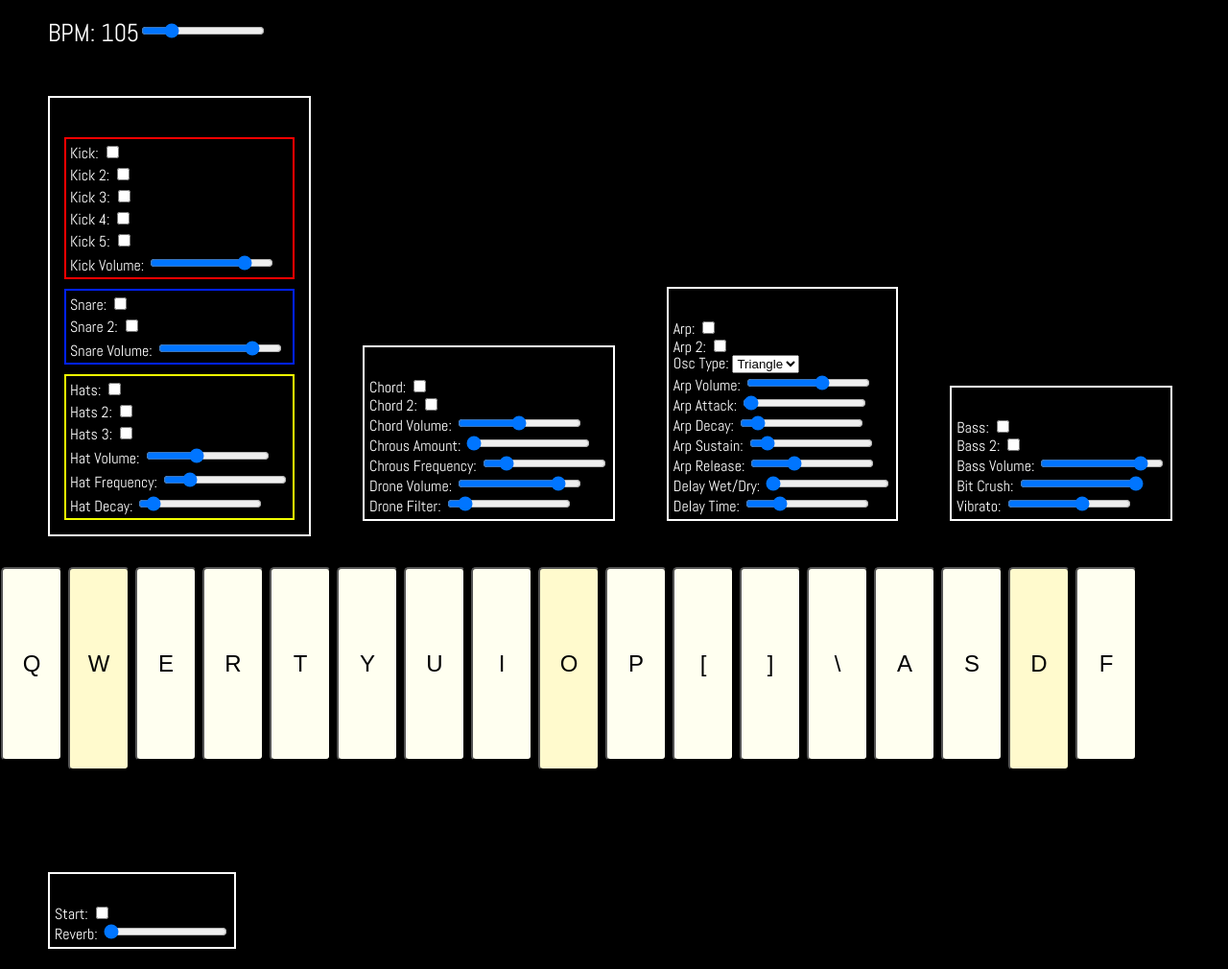
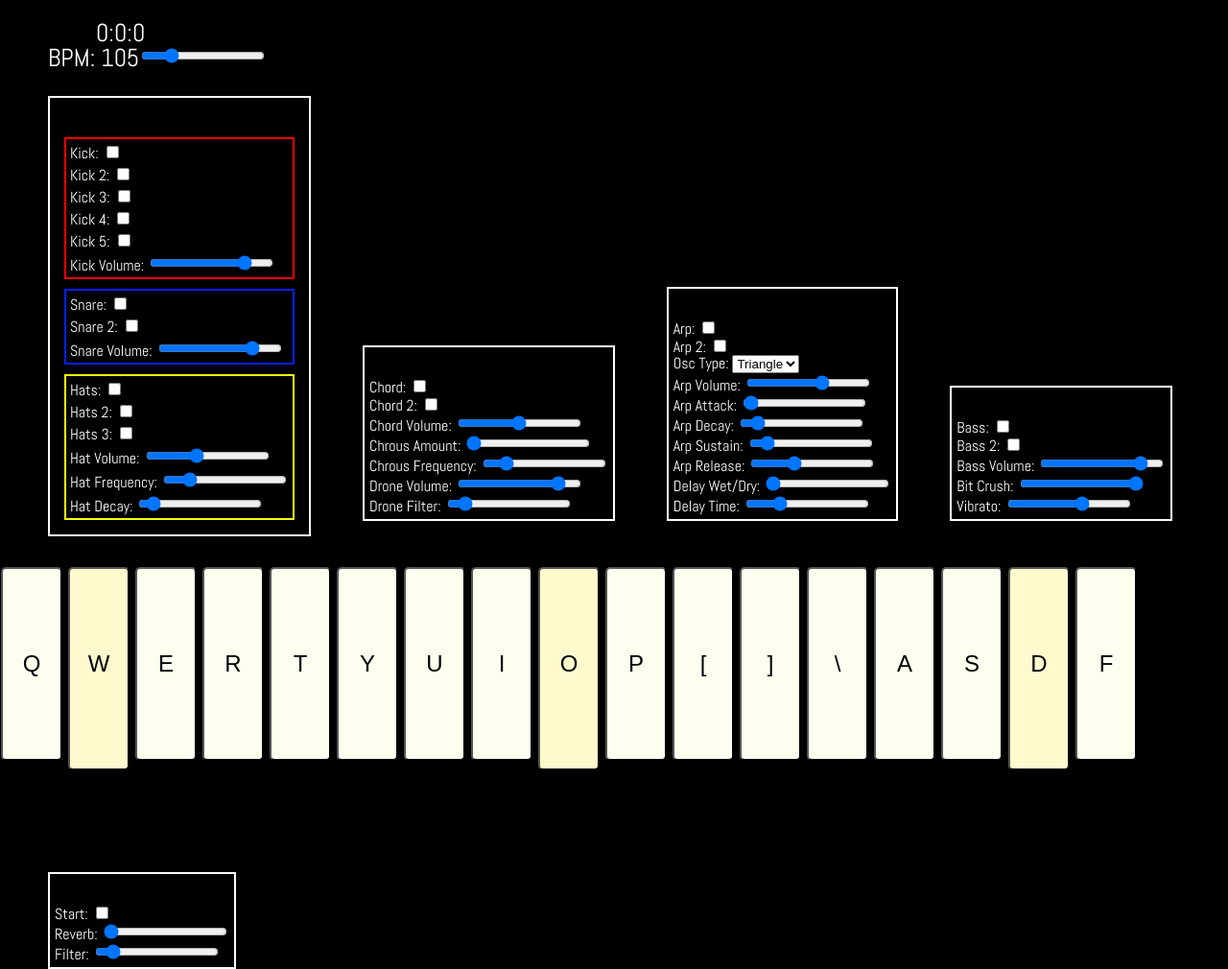
Before and after one commit to keitheck/Loopty-Loop, a PHP site: page / in a window 1280 px wide. Shown: the part 153-1163 px from the top of the page at 96% size. Before the commit the page ends 1142 px from the top, so only its background shows below. Run offline with PHP 8.4, Linux system fonts and the light colour scheme.

Commit message:
transport display

```diff
--- a/app.js
+++ b/app.js
@@ -1,5 +1,14 @@
 'use strict';
 
+//transport display
+//#################################################
+
+
+function updateTime(){
+  requestAnimationFrame(updateTime)
+
+  document.querySelector('#transport').textContent = Tone.Transport.position.split('.')[0];
+}
 //Play slash pause. actually really activates global transport
 //************************************************************************
 
@@ -13,6 +22,9 @@ document.querySelector('.global_transport').addEventListener('change', function(
 
   if (e.target.checked){
     Tone.Transport.start('+0.1');
+    updateTime();
+
+
 
 
   } else {
@@ -30,6 +42,8 @@ document.querySelector('.global_transport').addEventListener('change', function(
 //*************************************************************************************
 var globalReverb = new Tone.JCReverb(0.0)
 
+var filter = new Tone.Filter(200, "highpass")
+
 //Local Effect Declaration
 //***************************************************************************************
 var crushBass = new Tone.BitCrusher()
@@ -42,12 +56,14 @@ var filterDrone = new Tone.AutoFilter().start();
 
 var bassVibrato = new Tone.Vibrato()
 
+
+
 //kickDrum
 //************************************************************************
 
 var kickDrum = new Tone.MembraneSynth()
 
-kickDrum.chain(globalReverb, Tone.Master)
+kickDrum.chain(globalReverb, filter, Tone.Master)
 
 
 var kickOne = new Tone.Loop(function(time){
@@ -126,7 +142,7 @@ document.querySelector('.kick_5').addEventListener('change', function(e){
 //****************************************************************************
 var snare = new Tone.NoiseSynth()
 
-snare.chain(globalReverb, Tone.Master)
+snare.chain(globalReverb, filter, Tone.Master)
 
 var snareOne = new Tone.Loop(function(time){
 	snare.triggerAttackRelease("2n", time)
@@ -179,7 +195,7 @@ octaves  : 1.5
 
 )
 
-hats.chain(globalReverb, Tone.Master)
+hats.chain(globalReverb, filter, Tone.Master)
 
 hats.volume.value = -20;
 
@@ -233,7 +249,7 @@ document.querySelector('.hat_3').addEventListener('change', function(e){
 
 var polySynth = new Tone.PolySynth(4, Tone.Synth)
 
-polySynth.chain(chorusChord, globalReverb, Tone.Master)
+polySynth.chain(chorusChord, globalReverb, filter, Tone.Master)
 
 
 
@@ -276,7 +292,7 @@ document.querySelector('.chord_2').addEventListener('change', function(e){
 
 var arp = new Tone.Synth()
 
-arp.chain(delayArp, globalReverb, Tone.Master)
+arp.chain(delayArp, globalReverb, filter, Tone.Master)
 
 arp.volume.value = -16;
 
@@ -317,7 +333,7 @@ document.querySelector('.arp_2').addEventListener('change', function(e){
 //###########################################################################
 var bassDrone = new Tone.Synth()
 
-bassDrone.chain(filterDrone, globalReverb, Tone.Master)
+bassDrone.chain(filterDrone, globalReverb, filter, Tone.Master)
 
 var droneLoop = new Tone.Part(function(time, note){
 
@@ -330,7 +346,7 @@ var droneLoop = new Tone.Part(function(time, note){
 
 var bass = new Tone.DuoSynth()
 
-bass.chain(crushBass, bassVibrato, globalReverb, Tone.Master)
+bass.chain(crushBass, bassVibrato, globalReverb, filter, Tone.Master)
 
 
 bass.volume.value = 0;
@@ -390,7 +406,7 @@ var guitarSolo = new Tone.PluckSynth({
   resonance  : 0.99
 });
 
-guitarSolo.chain(globalReverb, Tone.Master);
+guitarSolo.chain(globalReverb, filter, Tone.Master);
 
 guitarSolo.volume.value = 1;
 
@@ -740,6 +756,10 @@ document.querySelector('#reverb').addEventListener('input', function(e){
 	globalReverb.roomSize.value = parseFloat(e.target.value)
 })
 
+document.querySelector('#filter').addEventListener('input', function(e){
+	filter.frequency.value = parseFloat(e.target.value)
+})
+
 
 polySynth.volume.value = -15;
 
--- a/index.html
+++ b/index.html
@@ -15,9 +15,15 @@
 
 
     <div class="bpm_box">
+      <h1 id="transport">0:0:0</h1>
       <label id="bpm_value">BPM: 105</label>
       <input type='range' value='105' min='80' max='200' id='bpm'>
     </div>
+
+
+
+
+
 
 
 
@@ -283,6 +289,11 @@
       <input type='range' value='0' min='0' max='1' step='0.01' id='reverb'>
     </div>
 
+    <div>
+      <label>Filter:</label>
+      <input type='range' value='200' min='1' max='2000' step='1' id='filter'>
+    </div>
+
   </section>
 
 
--- a/style.css
+++ b/style.css
@@ -1,6 +1,11 @@
 /* * {
   outline: orange dotted 1px;
 } */
+
+#transport {
+  margin-left: 50px;
+  color: #ffffff
+}
 
 body {
   background-color: #000000;
```
